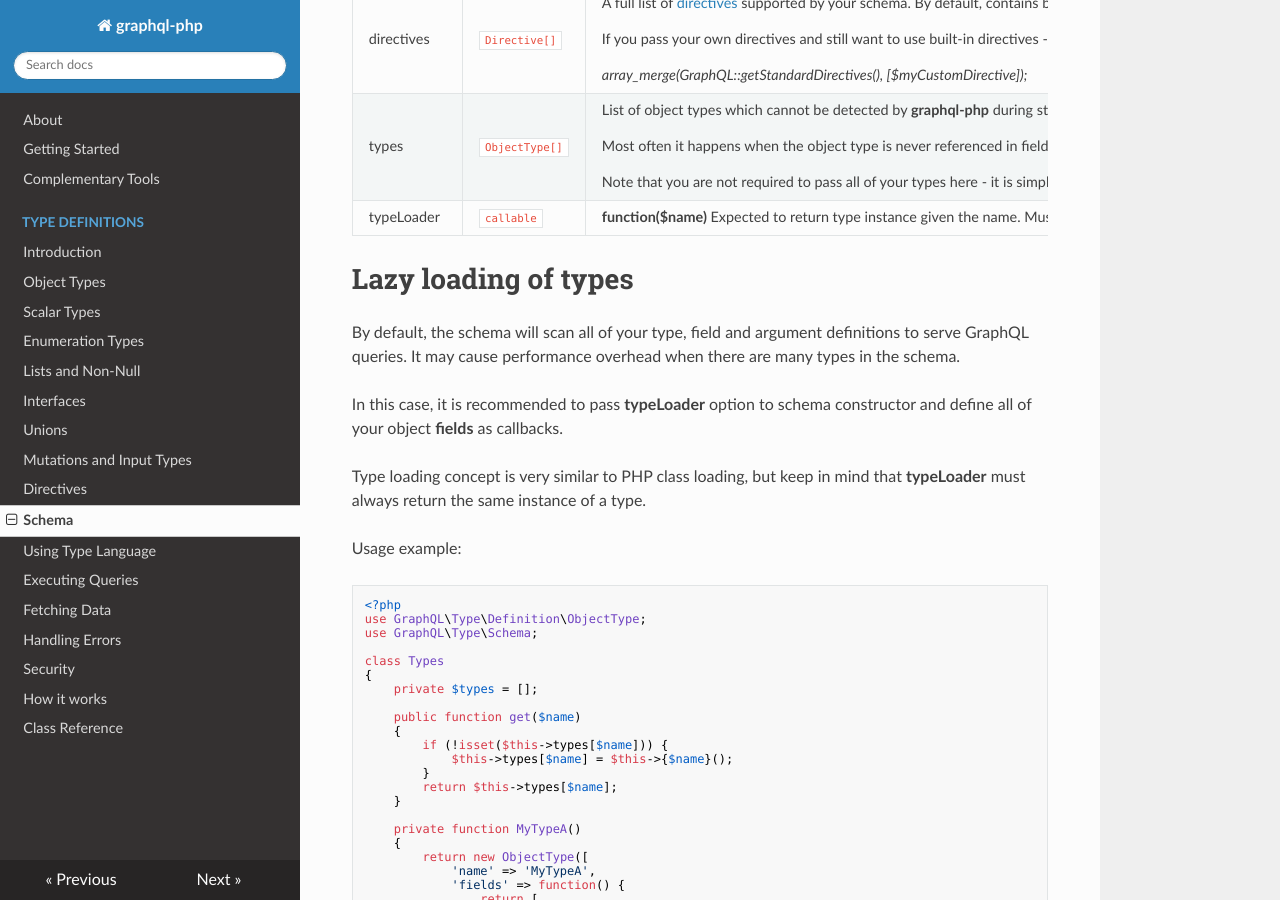
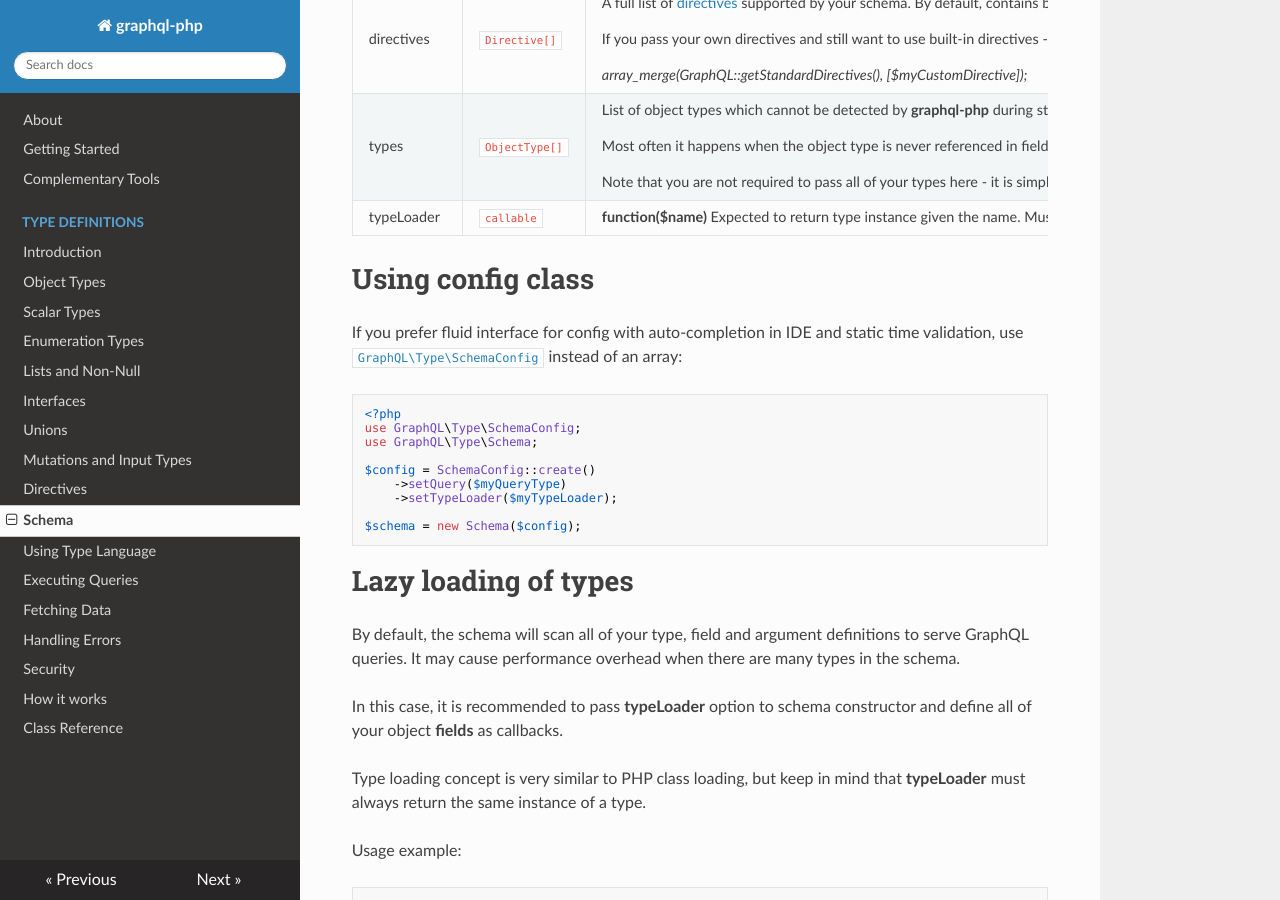
Before and after one commit to webonyx/graphql-php, an MkDocs documentation site: the page built from docs/type-system/schema.md, in a window 1280 px wide and 900 px high, scrolled down 1808 px. Built offline with MkDocs 1.6.1, drawn with Linux system fonts in a browser that asks for light colours; nearby versions of some CDN libraries; old or Windows-style settings are respelled for this version of MkDocs.

Commit message:
Added entry in docs about schema config class

````diff
--- a/docs/type-system/schema.md
+++ b/docs/type-system/schema.md
@@ -91,6 +91,23 @@ directives  | `Directive[]` | A full list of [directives](directives.md) support
 types     | `ObjectType[]` | List of object types which cannot be detected by **graphql-php** during static schema analysis.<br><br>Most often it happens when the object type is never referenced in fields directly but is still a part of a schema because it implements an interface which resolves to this object type in its **resolveType** callable. <br><br> Note that you are not required to pass all of your types here - it is simply a workaround for concrete use-case.
 typeLoader     | `callable` | **function($name)** Expected to return type instance given the name. Must always return the same instance if called multiple times. See section below on lazy type loading.
 
+# Using config class
+If you prefer fluid interface for config with auto-completion in IDE and static time validation,
+use [`GraphQL\Type\SchemaConfig`](../reference.md#graphqltypeschemaconfig) instead of an array:
+
+```php
+<?php
+use GraphQL\Type\SchemaConfig;
+use GraphQL\Type\Schema;
+
+$config = SchemaConfig::create()
+    ->setQuery($myQueryType)
+    ->setTypeLoader($myTypeLoader);
+
+$schema = new Schema($config);
+```
+
+
 # Lazy loading of types
 By default, the schema will scan all of your type, field and argument definitions to serve GraphQL queries.
 It may cause performance overhead when there are many types in the schema.
````
